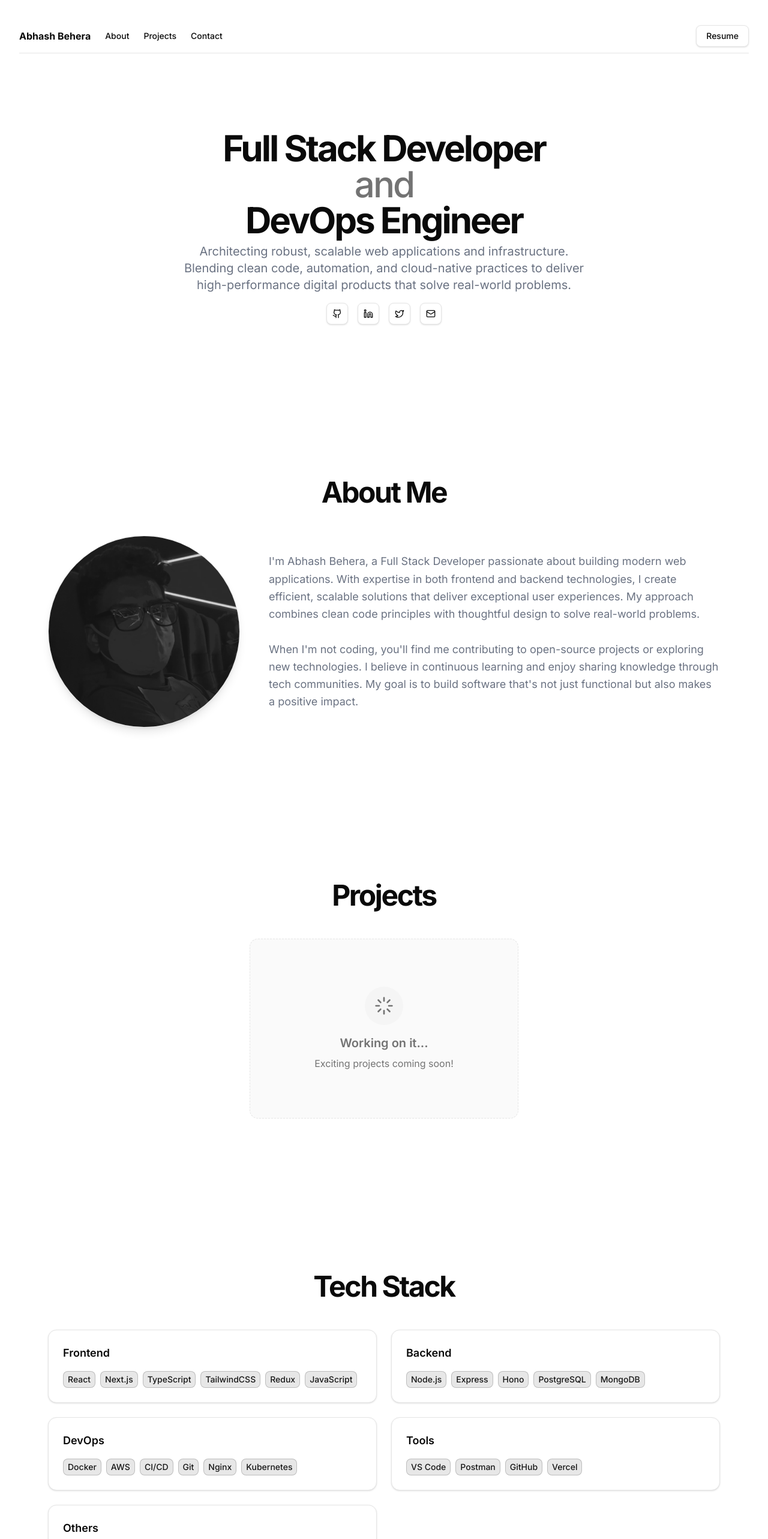
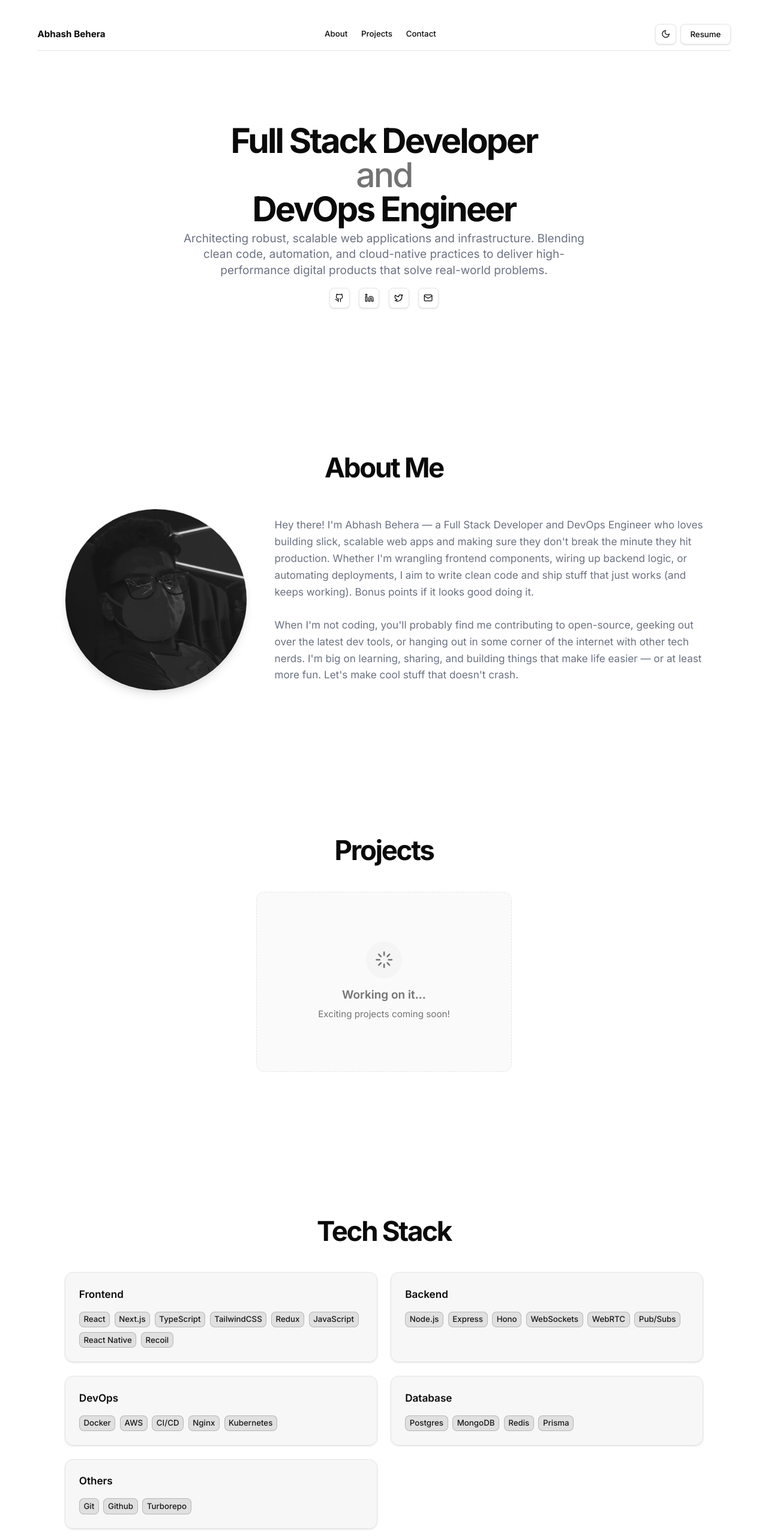
Before and after one commit to MistaHolmes/portfolio, a Next.js app: page / in a window 1280 px wide. Shown: the top 2566 px of the page at 60% size. Built offline with nearby package versions, Linux system fonts and the light colour scheme.

Commit message:
added dark/light swithc

```diff
--- a/app/components/contact-form.tsx
+++ b/app/components/contact-form.tsx
@@ -21,7 +21,7 @@ export default function ContactForm() {
   }
 
   return (
-    <Card className="p-6 max-w-md mx-auto">
+    <Card className="p-6 max-w-md mx-auto bg-primary/3">
       <div className="space-y-6">
         <div className="flex flex-col items-center space-y-4">
           <Mail className="h-12 w-12 text-primary" />
--- a/app/components/tech-stack.tsx
+++ b/app/components/tech-stack.tsx
@@ -3,31 +3,31 @@ import { Card } from "@/components/ui/card"
 const technologies = [
   {
     category: "Frontend",
-    skills: ["React", "Next.js", "TypeScript", "TailwindCSS", "Redux", "JavaScript"],
+    skills: ["React", "Next.js", "TypeScript", "TailwindCSS", "Redux", "JavaScript", "React Native", "Recoil"],
   },
   {
     category: "Backend",
-    skills: ["Node.js", "Express", "Hono", "PostgreSQL", "MongoDB"],
+    skills: ["Node.js", "Express", "Hono", "WebSockets", "WebRTC", "Pub/Subs"],
   },
   {
     category: "DevOps",
-    skills: ["Docker", "AWS", "CI/CD", "Git", "Nginx","Kubernetes"],
+    skills: ["Docker", "AWS", "CI/CD", "Nginx","Kubernetes"],
   },
   {
-    category: "Tools",
-    skills: ["VS Code", "Postman", "GitHub", "Vercel"],
+    category: "Database",
+    skills: ["Postgres", "MongoDB", "Redis", "Prisma"],
   },
   {
     category: "Others",
-    skills: ["Turborepo"]
+    skills: ["Git", "Github","Turborepo"]
   }
 ]
 
 export default function TechStack() {
   return (
-    <div className="grid gap-6 md:grid-cols-2">
+    <div className="grid gap-6 md:grid-cols-2 ">
       {technologies.map((tech) => (
-        <Card key={tech.category} className="p-6">
+        <Card key={tech.category} className="p-6 bg-primary/3">
           <h3 className="text-lg font-semibold mb-4">{tech.category}</h3>
           <div className="flex flex-wrap gap-2">
             {tech.skills.map((skill) => (
--- a/app/layout.tsx
+++ b/app/layout.tsx
@@ -18,7 +18,7 @@ export default function RootLayout({
   children: React.ReactNode
 }) {
   return (
-    <html lang="en" suppressHydrationWarning>
+    <html lang="en" suppressHydrationWarning className="text-[90%] sm:text-[90%] lg:text-[95%]">
       <body className={cn(
         "min-h-screen bg-background font-sans antialiased",
         inter.className
--- a/app/page.tsx
+++ b/app/page.tsx
@@ -1,22 +1,53 @@
+"use client"
+
 import { Button } from "@/components/ui/button"
-import { Github, Linkedin, Mail, Twitter } from "lucide-react"
+import { Github, Linkedin, Mail, Twitter, Menu, X, Moon, Sun } from "lucide-react"
 import Link from "next/link"
 import ContactForm from "./components/contact-form"
 import ProjectCard from "./components/project-card"
 import TechStack from "./components/tech-stack"
-import Image from "next/image";
+import Image from "next/image"
 import { TermsDialog } from "./components/term-dialog"
+import { useState, useEffect } from "react"
+import { useTheme } from "next-themes"
 
 export default function Page() {
+  const [mobileMenuOpen, setMobileMenuOpen] = useState(false)
+  const { theme, setTheme } = useTheme()
+  const [mounted, setMounted] = useState(false)
+
+  useEffect(() => {
+    setMounted(true)
+  }, [])
+
+  const toggleMobileMenu = () => {
+    setMobileMenuOpen(!mobileMenuOpen)
+  }
+
+  const toggleTheme = () => {
+    setTheme(theme === "dark" ? "light" : "dark")
+  }
+
   return (
     <div className="min-h-screen bg-background">
       <header className="sticky top-0 z-50 w-full border-b bg-background/95 backdrop-blur supports-[backdrop-filter]:bg-background/60">
         <div className="container flex h-14 items-center">
-          <div className="mr-4 hidden md:flex">
-            <Link className="mr-6 flex items-center space-x-2" href="/">
-              <span className="hidden font-bold sm:inline-block">Abhash Behera</span>
+          {/* Mobile menu button */}
+          <button
+            className="md:hidden mr-2 rounded-md p-2 text-foreground hover:bg-muted"
+            onClick={toggleMobileMenu}
+            aria-label="Toggle menu"
+          >
+            {mobileMenuOpen ? <X size={20} /> : <Menu size={20} />}
+          </button>
+
+          {/* Logo - visible on all devices */}
+          <Link className="mr-auto md:mr-0 flex items-center space-x-2" href="/">
+            <span className="font-bold">Abhash Behera</span>
           </Link>
-            <nav className="flex items-center space-x-6 text-sm font-medium">
+
+          {/* Desktop navigation - centered */}
+          <nav className="hidden md:flex flex-1 justify-center items-center space-x-6 text-sm font-medium">
             <Link href="#about" className="transition-colors hover:text-foreground/80">
               About
             </Link>
@@ -27,8 +58,26 @@ export default function Page() {
               Contact
             </Link>
           </nav>
-          </div>
-          <Button variant="outline" className="ml-auto" asChild>
+
+          {/* Theme toggle button - to the left of the resume button */}
+          <Button
+            variant="outline"
+            size="icon"
+            className="mr-2"
+            onClick={toggleTheme}
+            aria-label="Toggle theme"
+          >
+            {mounted && (
+              theme === "dark" ? (
+                <Sun className="h-4 w-4" />
+              ) : (
+                <Moon className="h-4 w-4" />
+              )
+            )}
+          </Button>
+
+          {/* Resume button */}
+          <Button variant="outline" asChild>
             <a
               href="/resume.pdf"
               download="Abhash_Behera_Resume.pdf"
@@ -38,8 +87,62 @@ export default function Page() {
             </a>
           </Button>
         </div>
+
+        {/* Mobile menu (full-screen overlay) */}
+        {mobileMenuOpen && (
+          <div className="fixed inset-0 z-50 bg-background pt-14">
+            <nav className="flex flex-col items-center justify-center h-full space-y-8 text-lg font-medium">
+              <Link
+                href="#about"
+                className="transition-colors hover:text-foreground/80"
+                onClick={() => setMobileMenuOpen(false)}
+              >
+                About
+              </Link>
+              <Link
+                href="#projects"
+                className="transition-colors hover:text-foreground/80"
+                onClick={() => setMobileMenuOpen(false)}
+              >
+                Projects
+              </Link>
+              <Link
+                href="#contact"
+                className="transition-colors hover:text-foreground/80"
+                onClick={() => setMobileMenuOpen(false)}
+              >
+                Contact
+              </Link>
+
+              {/* Theme toggle in mobile menu */}
+              <Button
+                variant="outline"
+                className="flex items-center gap-2"
+                onClick={() => {
+                  toggleTheme();
+                  setMobileMenuOpen(false);
+                }}
+              >
+                {mounted && (
+                  theme === "dark" ? (
+                    <>
+                      <Sun className="h-4 w-4" />
+                      <span>Light Mode</span>
+                    </>
+                  ) : (
+                    <>
+                      <Moon className="h-4 w-4" />
+                      <span>Dark Mode</span>
+                    </>
+                  )
+                )}
+              </Button>
+            </nav>
+          </div>
+        )}
       </header>
 
+      {/* Rest of the page content remains unchanged */}
       <main className="container px-4 md:px-6">
         <section id="about" className="py-12 md:py-24 lg:py-32">
           <div className="container px-4 md:px-6">
@@ -99,13 +202,13 @@ export default function Page() {
 
             {/* Image + Content Row */}
             <div className="flex flex-col items-center gap-8 md:flex-row md:items-center md:gap-12">
-              {/* Circular Photo - Matches your aesthetic */}
-              <div className="w-80 h-80 rounded-full overflow-hidden border border-border shadow-lg flex-shrink-0">
+              {/* Circular Photo - Adjusted for better mobile display */}
+              <div className="w-64 h-64 md:w-80 md:h-80 rounded-full overflow-hidden border border-border shadow-lg flex-shrink-0">
                 <Image
                   src="/pfp.png"
                   alt="Abhash Behera"
-                  width={192}
-                  height={192}
+                  width={320}
+                  height={320}
                   className="w-full h-full object-cover"
                   priority
                 />
@@ -114,21 +217,19 @@ export default function Page() {
               {/* Paragraph Content - Consistent with your text styling */}
               <div className="text-center md:text-left">
                 <p className="text-gray-500 dark:text-gray-400 md:text-lg leading-relaxed">
-                  I'm Abhash Behera, a Full Stack Developer passionate about building modern web applications.
-                  With expertise in both frontend and backend technologies, I create efficient, scalable solutions
-                  that deliver exceptional user experiences. My approach combines clean code principles with
-                  thoughtful design to solve real-world problems.
+                  Hey there! I'm Abhash Behera — a Full Stack Developer and DevOps Engineer who loves building slick,
+                  scalable web apps and making sure they don't break the minute they hit production. Whether I'm wrangling frontend components,
+                  wiring up backend logic, or automating deployments, I aim to write clean code and ship stuff that just works (and keeps working).
+                  Bonus points if it looks good doing it.
                   <br /><br />
-                  When I'm not coding, you'll find me contributing to open-source projects or exploring new
-                  technologies. I believe in continuous learning and enjoy sharing knowledge through tech
-                  communities. My goal is to build software that's not just functional but also makes a
-                  positive impact.
+                  When I'm not coding, you'll probably find me contributing to open-source,
+                  geeking out over the latest dev tools, or hanging out in some corner of the internet with other
+                  tech nerds. I'm big on learning, sharing, and building things that make life easier — or at least more fun. Let's make cool stuff that doesn't crash.
                 </p>
               </div>
             </div>
           </div>
         </section>
-
 
         <section id="projects" className="py-12 md:py-24 lg:py-32">
           <div className="container px-4 md:px-6">
```
Lines whose indentation alone changed are shown as unchanged.
